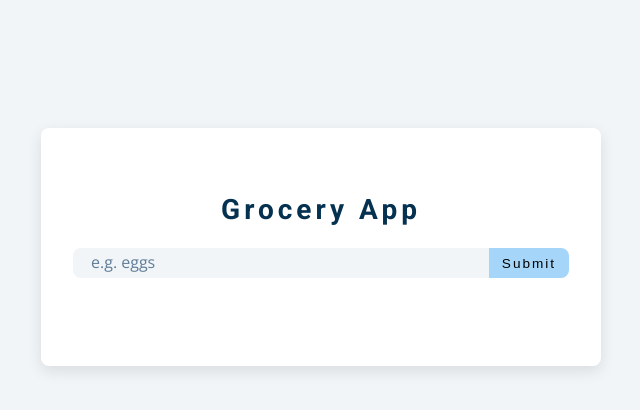
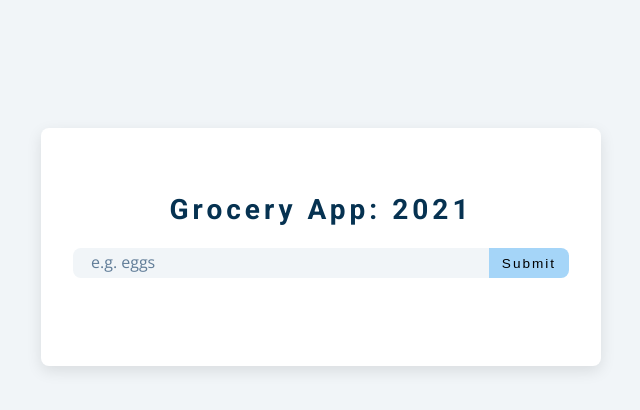
Before and after one commit to ShakexSempe/JS-shopping-list, a plain HTML site: page index.html in a window 1280 px wide. Shown: the whole page, without its empty margins (319-959 px from the left). Drawn offline with nearby package versions, Linux system fonts and the light colour scheme.

Commit message:
dynamic date

```diff
--- a/app.js
+++ b/app.js
@@ -1,4 +1,7 @@
 // ****** SELECT ITEMS **********
+const date = document.getElementById('date');
+date.innerHTML = new Date().getFullYear();
+
 const alert = document.querySelector('.alert');
 const form = document.querySelector('.grocery-form');
 
--- a/index.html
+++ b/index.html
@@ -17,7 +17,7 @@
       <!--form-->
       <form class="grocery-form">
         <p class="alert"></p>
-        <h3>Grocery App</h3>
+        <h3>Grocery App: <span id="date"></span></h3>
         <div class="form-control">
           <input type="text" id="grocery" placeholder="e.g. eggs">
           <button type="submit" class="submit-btn">
```
